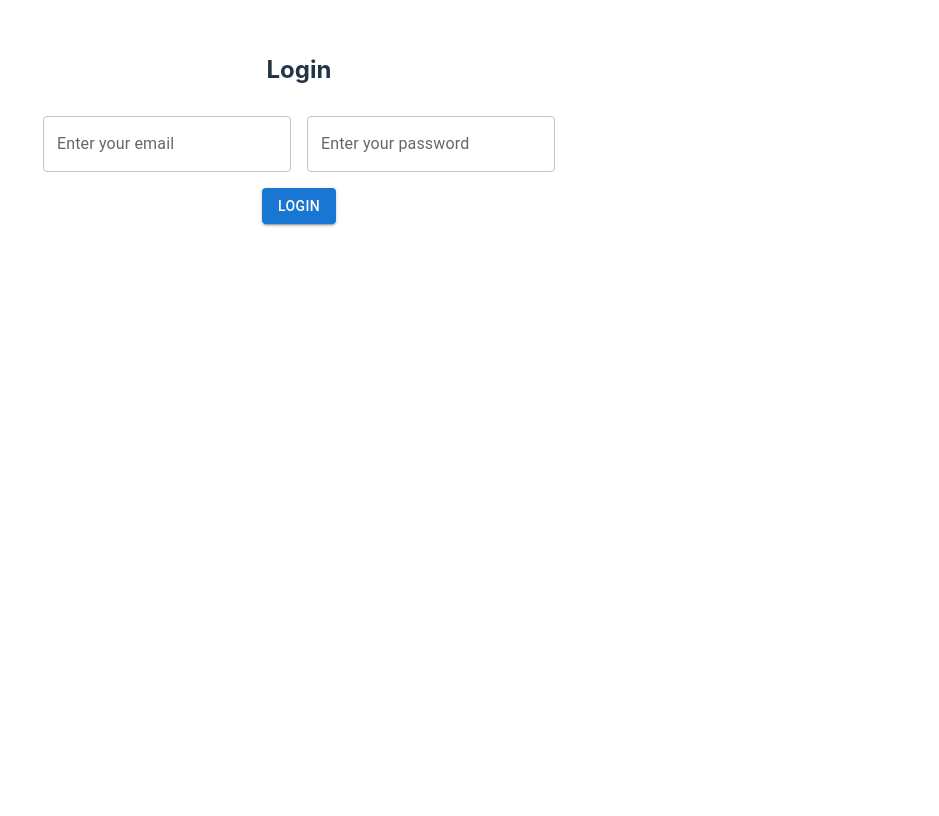
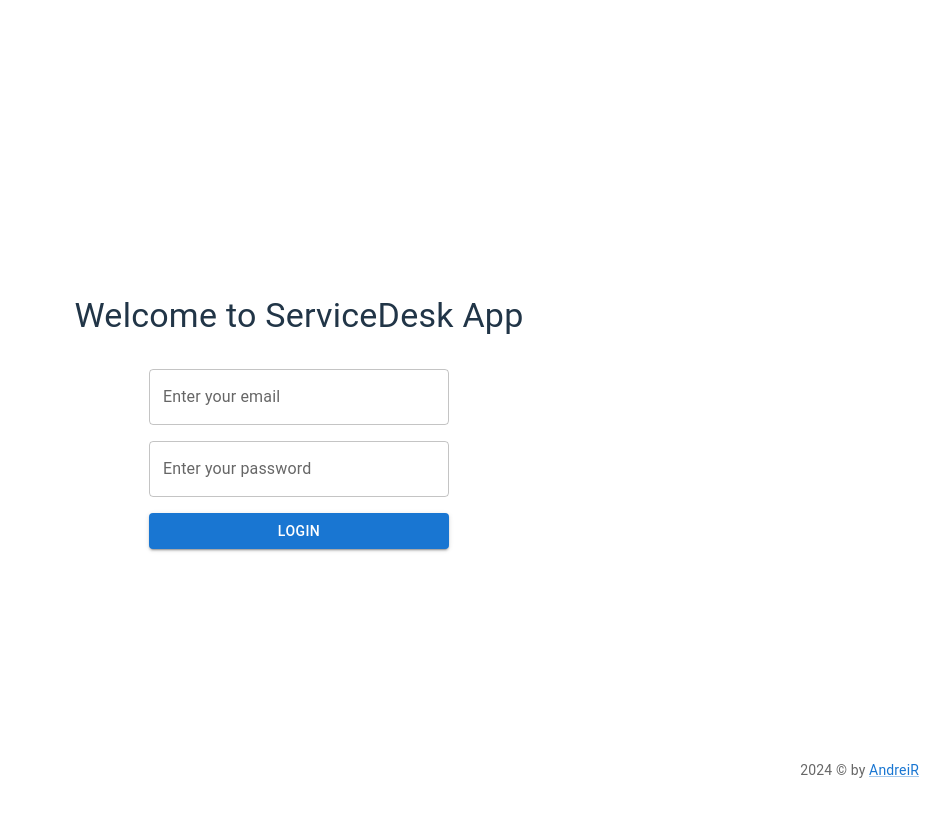
Before and after one commit to AndreiRozhavskii/FinalProject, a React (Vite) app in the folder client/: page /login in a window 1280 px wide. Shown: the top 816 px of the page, without its empty margins (341-1280 px from the left). Built offline with nearby package versions, Linux system fonts and the light colour scheme; no server answers; the HTML template or start-up script is replaced by a standard one.

Commit message:
Update Login.jsx

```diff
--- a/client/src/components/Login.jsx
+++ b/client/src/components/Login.jsx
@@ -1,7 +1,7 @@
 import { useState, useContext } from "react";
-import { useNavigate, Link } from "react-router-dom";
+import { useNavigate } from "react-router-dom";
 import axios from "axios";
-import { Box, TextField, Button } from "@mui/material";
+import { Box, TextField, Button, Typography, Link as MuiLink } from "@mui/material";
 import { AuthContext } from "../App";
 import { BASE_URL } from "../App";
 
@@ -45,11 +45,31 @@ const Login = ({ page }) => {
   };
 
   return (
-    <div>
-      <h2>{page}</h2>
-      <Box component={"form"} sx={{ m: 1 }} autoComplete='off'>
+    <Box
+      sx={{
+        display: 'flex',
+        flexDirection: 'column',
+        alignItems: 'center',
+        justifyContent: 'center',
+        height: '100vh',
+        textAlign: 'center',
+      }}
+    >
+      <Typography variant="h4" component="h1" gutterBottom>
+        Welcome to ServiceDesk App
+      </Typography>
+      <Box
+        component="form"
+        sx={{
+          width: '300px',
+          margin: '20px 0',
+          display: 'flex',
+          flexDirection: 'column'
+        }}
+        autoComplete='off'
+      >
         <TextField
-          sx={{ m: 1 }}
+          sx={{ mb: 2 }}
           id='email'
           type='email'
           label='Enter your email'
@@ -58,7 +78,7 @@ const Login = ({ page }) => {
           onKeyPress={handleKeyPress}
         />
         <TextField
-          sx={{ m: 1 }}
+          sx={{ mb: 2 }}
           id='password'
           type='password'
           label='Enter your password'
@@ -66,12 +86,31 @@ const Login = ({ page }) => {
           onChange={(e) => setPassword(e.target.value)}
           onKeyPress={handleKeyPress}
         />
+        <Button onClick={login} variant='contained'>
+          {page}
+        </Button>
       </Box>
-      <Button onClick={login} variant='contained'>
-        {page}
-      </Button>
-      <div>{message}</div>
-    </div>
+      {message && (
+        <Typography variant="body2" color="error">
+          {message}
+        </Typography>
+      )}
+      <Box
+        sx={{
+          position: 'absolute',
+          bottom: 20,
+          right: 20,
+        }}
+      >
+        <Typography variant="body2" color="textSecondary">
+          2024 &copy; by{' '}
+          <MuiLink href="https://github.com/AndreiRozhavskii" target="_blank" rel="noopener">
+            AndreiR
+          </MuiLink>
+        </Typography>
+      </Box>
+    </Box>
   );
 };
+
 export default Login;
```
